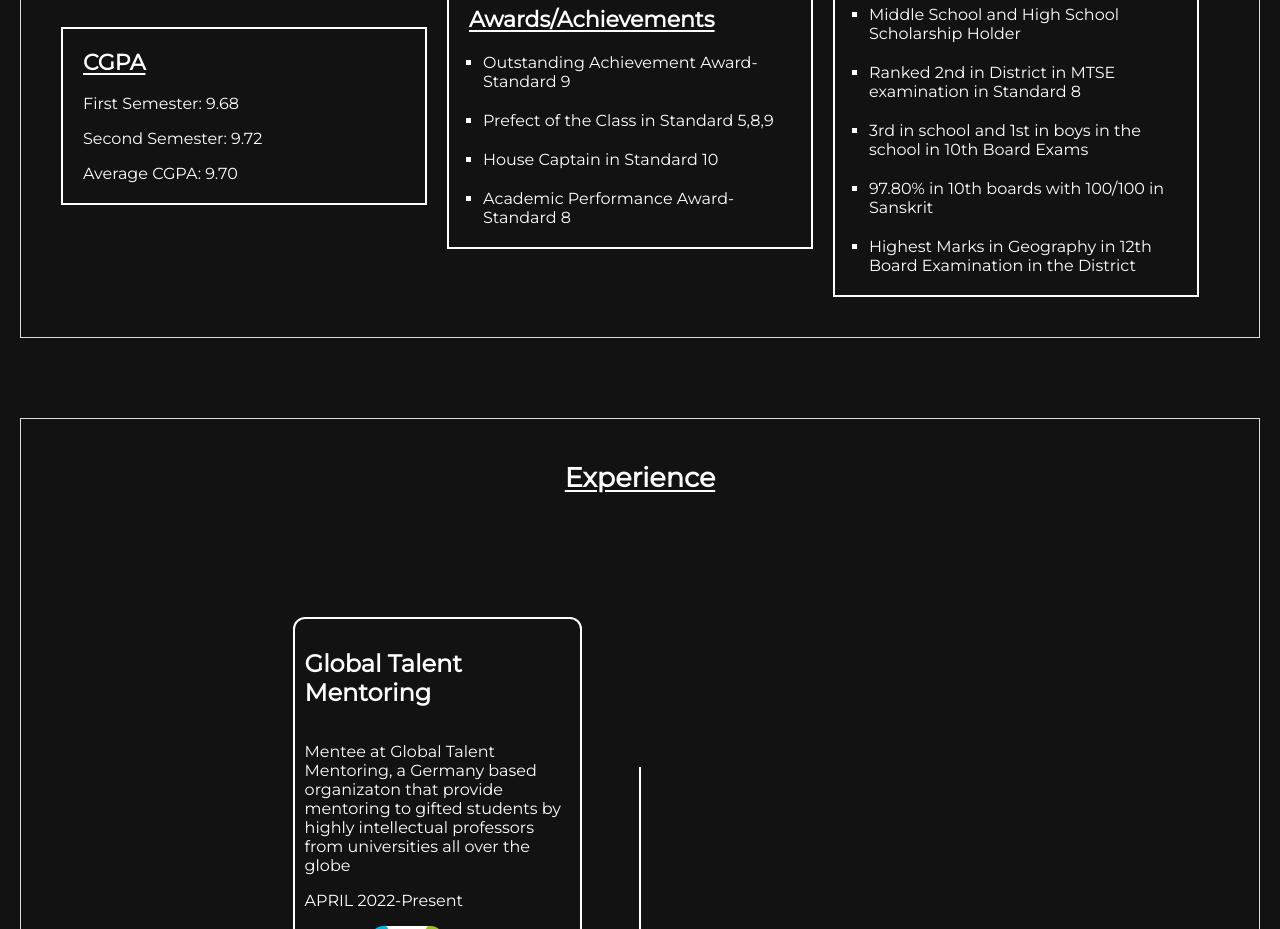
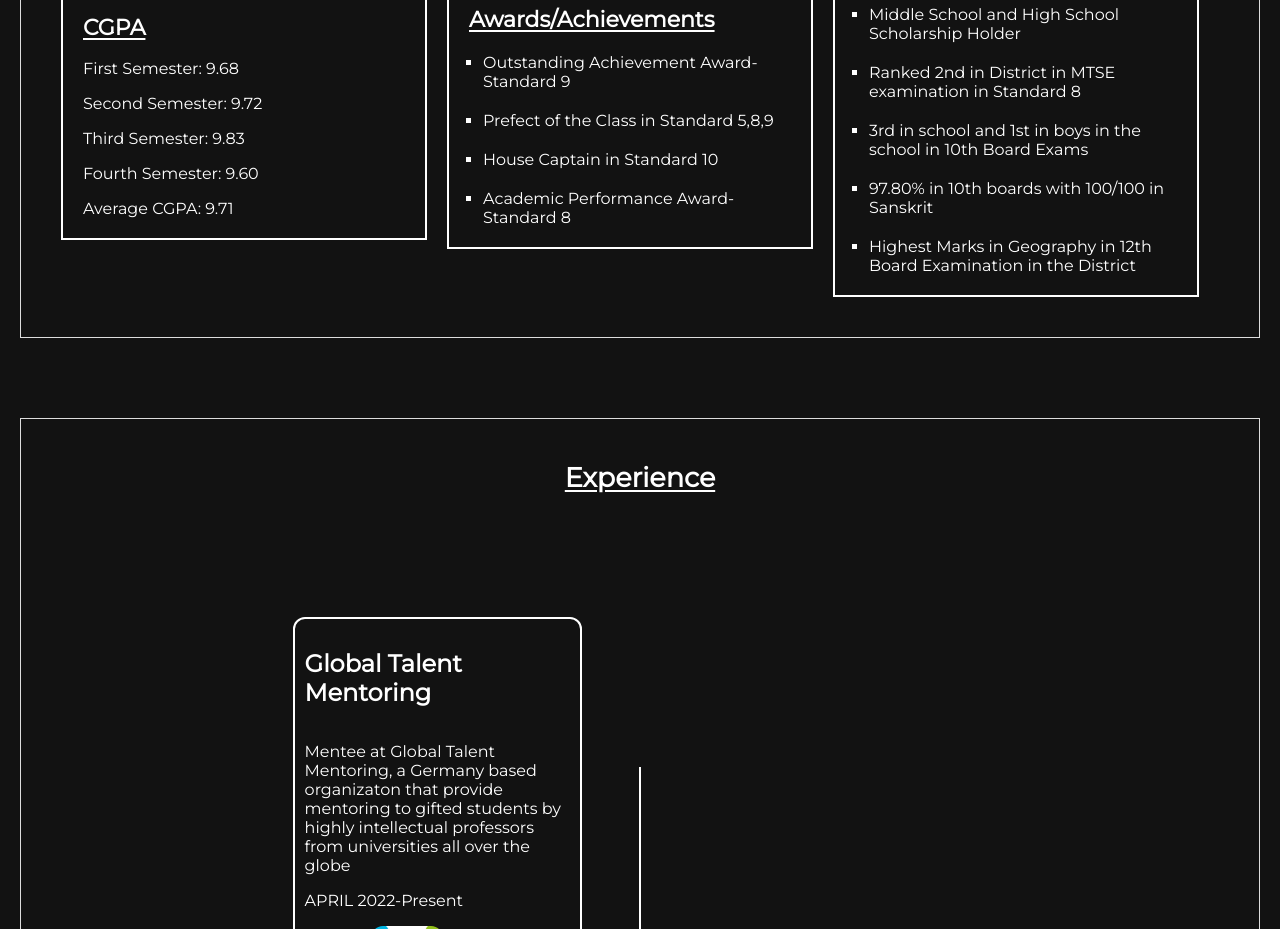
Before and after one commit to anuragrege/portfolio-site, a React (Create React App) app: page / in a window 1280 px wide. Shown: the part 2840-3769 px from the top of the page. Built offline with nearby package versions, Linux system fonts and the light colour scheme.

Commit message:
update academics section

```diff
--- a/src/components/Academics.jsx
+++ b/src/components/Academics.jsx
@@ -26,7 +26,9 @@ const Academics = () => {
               </u>
               <p>First Semester: 9.68</p>
               <p>Second Semester: 9.72</p>
-              <p>Average CGPA: 9.70</p>
+              <p>Third Semester: 9.83</p>
+              <p>Fourth Semester: 9.60</p>
+              <p>Average CGPA: 9.71</p>
             </div>
           </motion.div>
         </div>
```
